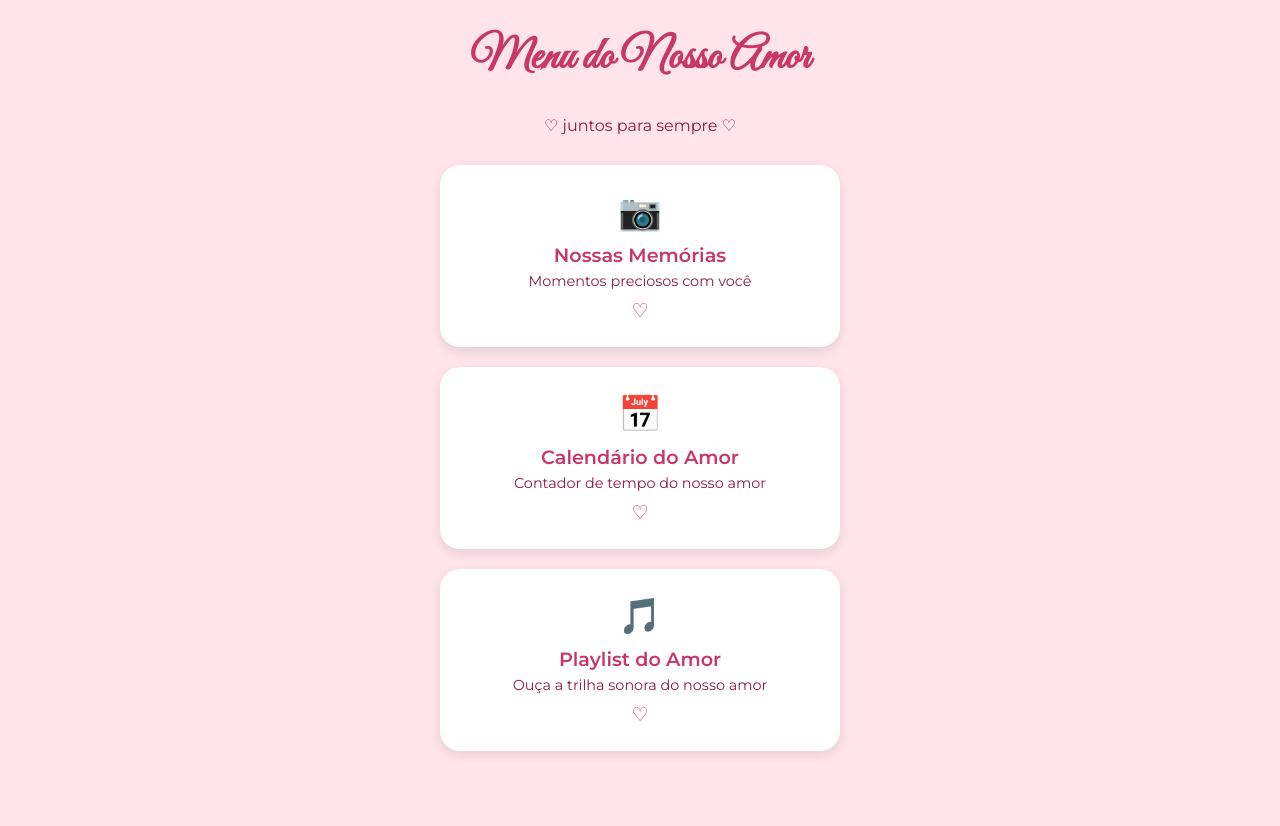
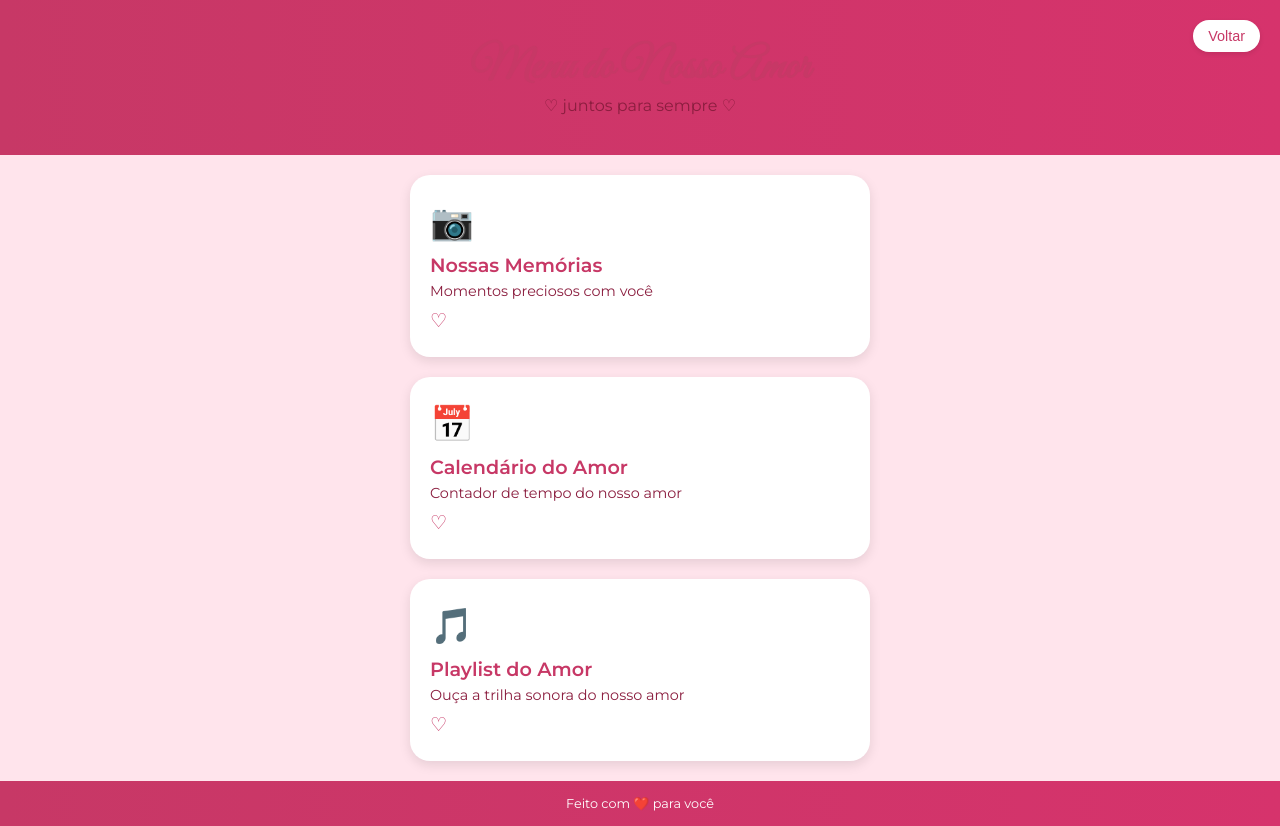
Before and after one commit to jaoohk/meu-amor, a plain HTML site: page escolha.html in a window 1280 px wide. Before the commit the page ends 800 px from the top, so only its background shows below. Drawn offline with Linux system fonts and the light colour scheme.

Commit message:
Update escolha.html

```diff
--- a/escolha.html
+++ b/escolha.html
@@ -11,29 +11,63 @@
       padding: 0;
       background: #ffe4ec;
       font-family: 'Montserrat', sans-serif;
+      min-height: 100vh;
+      display: flex;
+      flex-direction: column;
+    }
+
+    .header {
+      background: linear-gradient(to right, #c73866, #d6336c);
+      color: white;
+      padding: 20px 0;
       text-align: center;
+      position: relative;
+    }
+
+    .back-btn {
+      position: absolute;
+      top: 20px;
+      right: 20px;
+      background: white;
+      color: #c73866;
+      border: none;
+      border-radius: 25px;
+      padding: 8px 15px;
+      font-size: 0.9rem;
+      cursor: pointer;
+      transition: all 0.3s;
+      z-index: 10;
+      box-shadow: 0 2px 5px rgba(0, 0, 0, 0.1);
+    }
+
+    .back-btn:hover {
+      background: #f9bfd5;
+      transform: translateY(-2px);
     }
 
     h1 {
       font-family: 'Great Vibes', cursive;
       color: #c73866;
       font-size: 2.8rem;
-      margin-top: 30px;
+      margin: 20px 0 0;
     }
 
     .subtitle {
       font-size: 1rem;
       color: #8b1e3f;
-      margin-bottom: 30px;
+      margin-bottom: 20px;
     }
 
     .container {
+      flex: 1;
       display: flex;
       flex-direction: column;
       gap: 20px;
-      padding: 0 20px 40px;
-      max-width: 400px;
+      padding: 20px;
+      max-width: 500px;
       margin: 0 auto;
+      width: 100%;
+      box-sizing: border-box;
     }
 
     .card {
@@ -71,12 +105,23 @@
       color: #c73866;
       margin-top: 8px;
     }
+
+    .footer {
+      background: linear-gradient(to right, #c73866, #d6336c);
+      padding: 15px 0;
+      text-align: center;
+      color: white;
+      font-size: 0.8rem;
+    }
   </style>
 </head>
 <body>
 
-  <h1>Menu do Nosso Amor</h1>
-  <div class="subtitle">♡ juntos para sempre ♡</div>
+  <div class="header">
+    <button class="back-btn" onclick="window.location.href='index.html'">Voltar</button>
+    <h1>Menu do Nosso Amor</h1>
+    <div class="subtitle">♡ juntos para sempre ♡</div>
+  </div>
 
   <div class="container">
     <div class="card" onclick="window.location.href='surpresa.html'">
@@ -101,5 +146,9 @@
     </div>
   </div>
 
+  <div class="footer">
+    Feito com ❤️ para você
+  </div>
+
 </body>
 </html>
```
